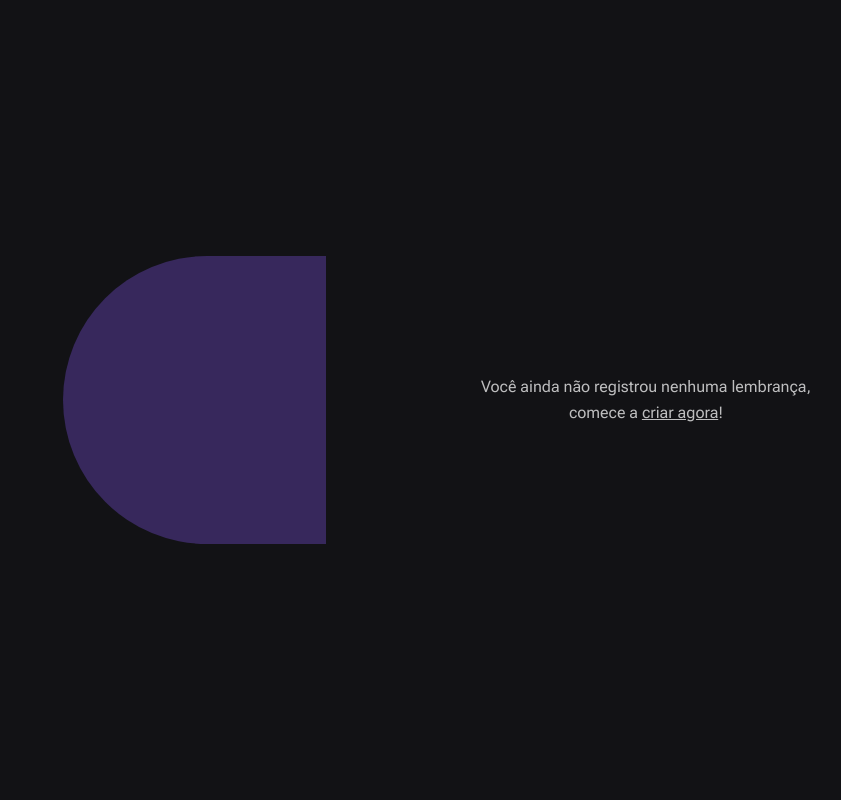
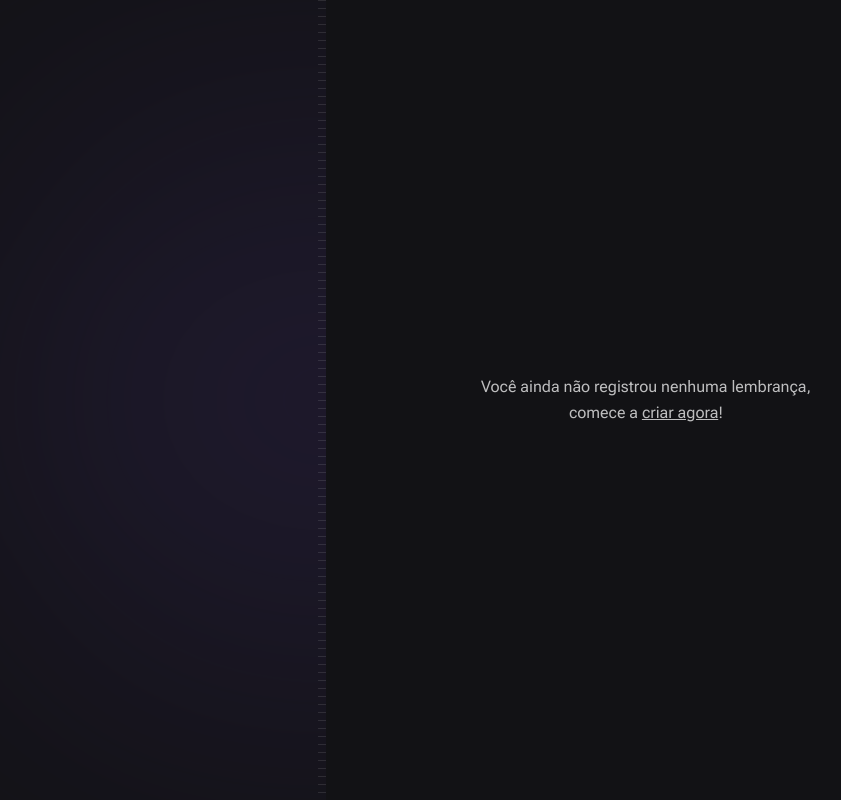
Before and after one commit to Komai-dev/nlw-spacetime, a Next.js app in the folder aulas/web/: page / in a window 1280 px wide. Shown: the whole page, without its empty margins (314-1155 px from the left). Built offline with nearby package versions, Linux system fonts and the light colour scheme; a web font is replaced by a local one.

Commit message:
funciona pfvr ;-;

```diff
--- a/aulas/web/src/app/page.tsx
+++ b/aulas/web/src/app/page.tsx
@@ -5,10 +5,13 @@ export default function Home() {
     <main className="grid min-h-screen grid-cols-2">
       {/* Left */}
       <div className="relative flex flex-col items-start justify-between overflow-hidden px-28 py-16">
+        {/* Blur */}
         <div
-          className="blur-full absolute right-0 top-1/2 h-[288px]
-        w-[526px] -translate-y-1/2 translate-x-1/2 rounded-full bg-purple-700 opacity-50"
+          className="absolute right-0 top-1/2 h-[288px] w-[526px]
+        -translate-y-1/2 translate-x-1/2 rounded-full bg-purple-700 opacity-50 blur-full"
         />
+        {/* Stripes */}
+        <div className="absolute bottom-0 right-0 top-0 w-2 bg-stripes" />
       </div>
 
       {/* Right */}
--- a/aulas/web/tailwind.config.js
+++ b/aulas/web/tailwind.config.js
@@ -49,9 +49,18 @@ module.exports = {
           800: '#027435',
           900: '#025929',
         },
-        blur: {
-          full: '194px',
-        },
+      },
+
+      backgroundImage: {
+        stripes:
+          'linear-gradient(to bottom, rgba(255, 255, 255, 0.1), rgba(255, 255, 255, 0.1) 12.5%, transparent 12.5%, transparent)',
+      },
+      backgroundSize: {
+        stripes: '100% 8px',
+      },
+
+      blur: {
+        full: '194px',
       },
     },
   },
```
